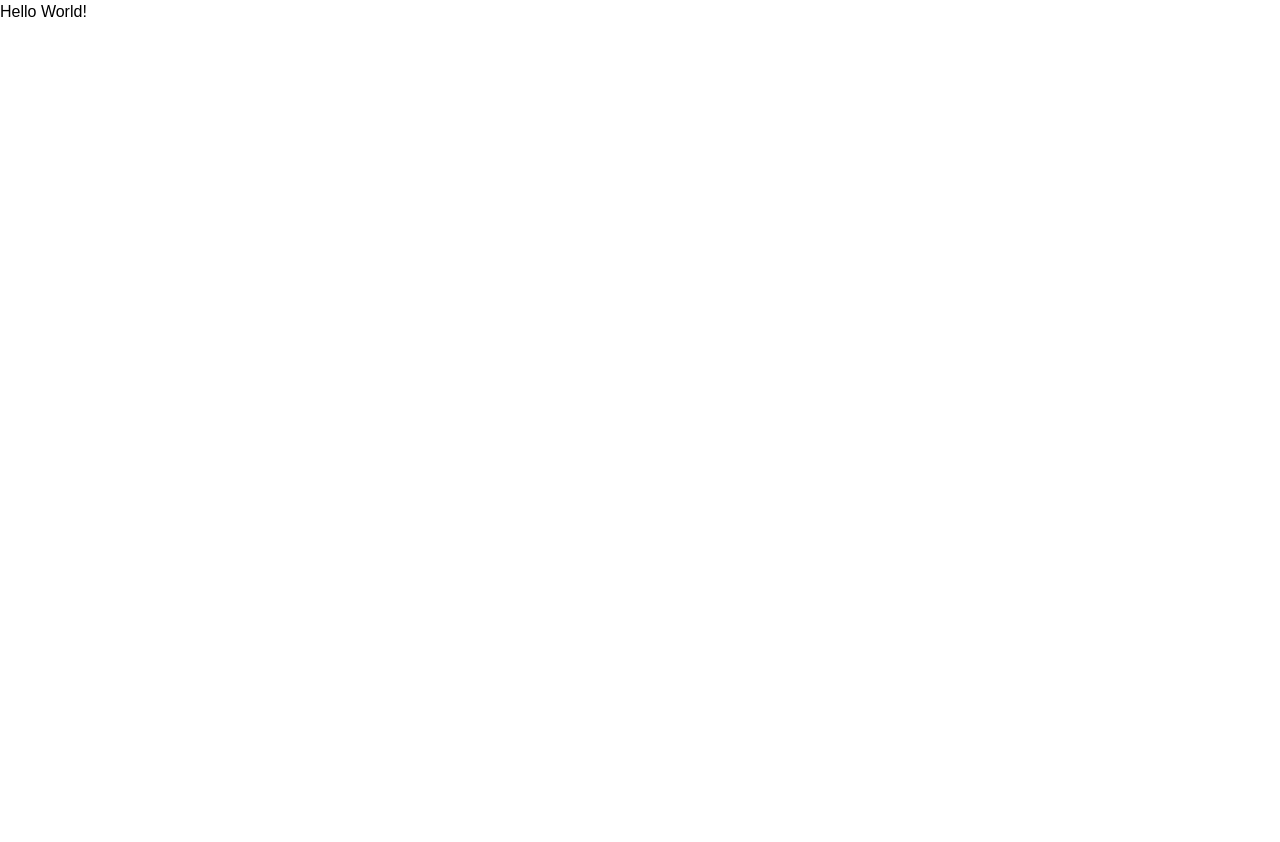
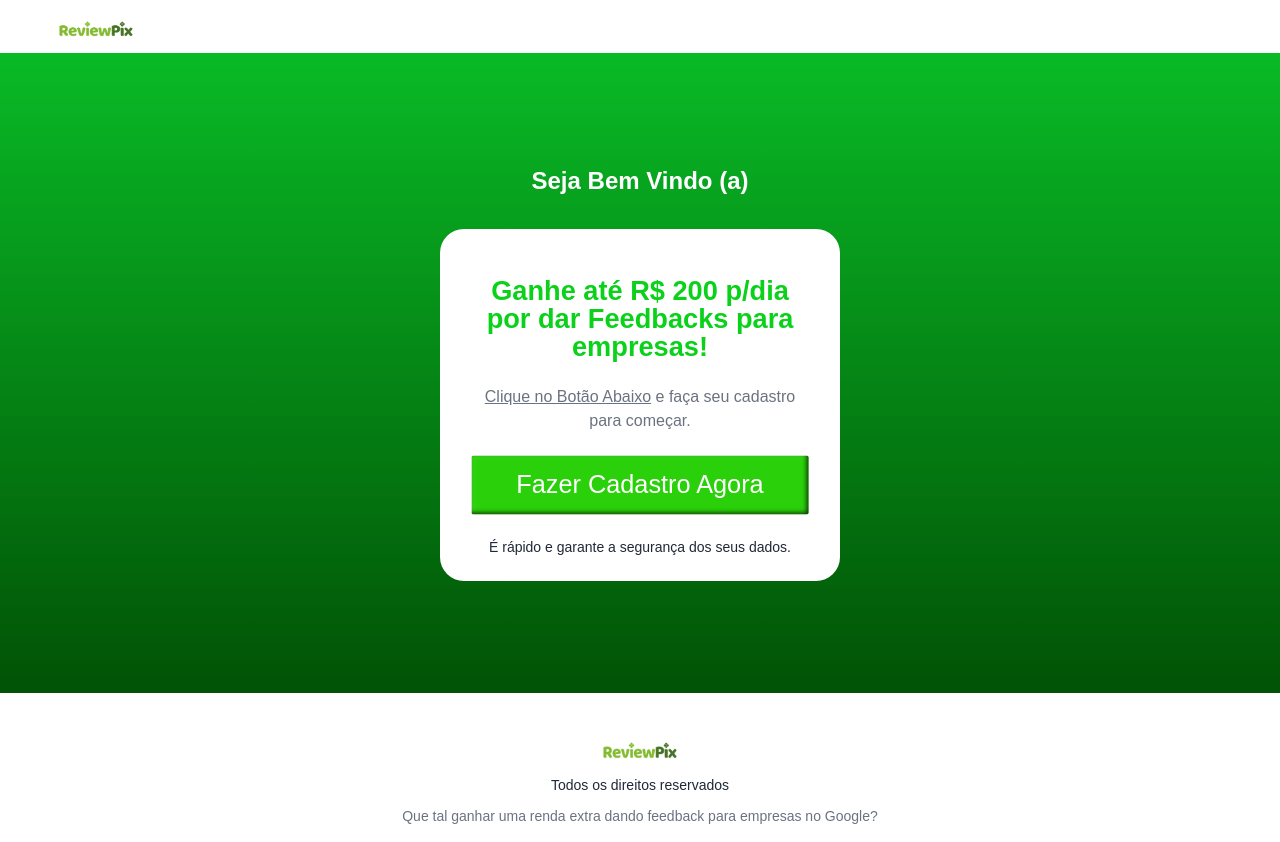
Before and after one commit to 36777/review-pix, a Next.js app: page / in a window 1280 px wide. Before the commit the page ends 800 px from the top, so only its background shows below. Built offline with nearby package versions, Linux system fonts and the light colour scheme.

Commit message:
✨ feat: add landing page with logo and registration cta

```diff
--- a/src/app/page.tsx
+++ b/src/app/page.tsx
@@ -1,7 +1,44 @@
+import Link from 'next/link';
+
 export default function Home() {
   return (
-    <div className="">
-      <main>Hello World!</main>
+    <div className="mx-auto">
+      <main className="min-h-screen">
+        <header className='px-4 sm:px-14 pt-5 pb-4'>
+          <img className='w-16 sm:w-20' src="/logo-2.png" alt="logo-2" />
+        </header>
+        <div className='flex justify-center items-center bg-gradient-to-b from-[#09BA26] to-[#015205] px-4 min-h-[80vh] text-white'>
+          <div className='flex flex-col justify-center items-center w-full'>
+            <h3 className='opacity-0 mb-6 sm:mb-8 font-bold text-center text-xl sm:text-2xl translate-x-[-50px] translate-x-[-50px] animate-delay-200 animate-delay-700 animate-fade-in-left animate-fade-in-left animate-duration-1000 animate-duration-1000'>
+              Seja Bem Vindo (a)
+            </h3>
+            <div className='bg-white opacity-0 px-6 sm:px-10 pt-8 sm:pt-12 pb-6 rounded-3xl w-full max-w-[400px] text-[#0BD11A] translate-x-[-50px] animate-delay-500 animate-fade-in-left animate-duration-1000'>
+              <p className='font-bold text-center text-xl sm:text-[1.70rem] leading-7 translate-x-[-50px] animate-delay-700 animate-fade-in-left animate-duration-1000'>
+                Ganhe até R$ 200 p/dia <br /> por dar Feedbacks para empresas!
+              </p>
+              <p className='opacity-0 my-4 sm:my-6 text-center text-gray-500 text-sm sm:text-base translate-x-[-50px] animate-delay-700 animate-fade-in-left animate-duration-1000'>
+                <span className='underline'>Clique no Botão Abaixo</span> e faça seu cadastro para começar.
+              </p>
+              <Link href={'/cadastro'}>
+                <button className='bg-[#2AD10A] shadow-[inset_-2px_-2px_4px_rgba(0,0,0,0.7),inset_2px_2px_4px_rgba(255,255,255,0.1)] px-4 sm:px-6 py-2 sm:py-3 rounded-sm w-full text-white text-xl sm:text-2xl transition-all animate-pulse hover:animate-none duration-300 active:scale-100 ease-in-out hover:scale-105'>
+                  Fazer Cadastro Agora
+                </button>
+              </Link>
+              <p className='opacity-0 mt-4 sm:mt-6 text-center text-gray-800 text-xs sm:text-sm translate-x-[-50px] animate-delay-1100 animate-fade-in-left animate-duration-1000'>
+                É rápido e garante a segurança dos seus dados.
+              </p>
+            </div>
+          </div>
+        </div>
+
+        <footer className='justify-center items-center gap-4 grid px-4 py-4 text-center'>
+          <img className='mx-auto mt-4 sm:mt-8 w-16 sm:w-20' src="/logo-2.png" alt="logo-2" />
+          <p className='text-gray-800 text-sm'>Todos os direitos reservados</p>
+          <p className='mt-[-5px] text-gray-500 text-xs sm:text-sm'>
+            Que tal ganhar uma renda extra dando feedback para empresas no Google?
+          </p>
+        </footer>
+      </main>
     </div>
   );
 }
--- a/tailwind.config.ts
+++ b/tailwind.config.ts
@@ -14,6 +14,21 @@ export default {
         background: 'var(--background)',
         foreground: 'var(--foreground)',
       },
+      animation: {
+        'fade-in-left': 'fadeInLeft 1s ease-out forwards',
+      },
+      keyframes: {
+        fadeInLeft: {
+          '0%': {
+            opacity: '0',
+            transform: 'translateX(-150px)',
+          },
+          '100%': {
+            opacity: '1',
+            transform: 'translateX(0)',
+          },
+        },
+      },
     },
   },
   plugins: [],
```
Also changed, not shown: public/logo-2.png (added).
